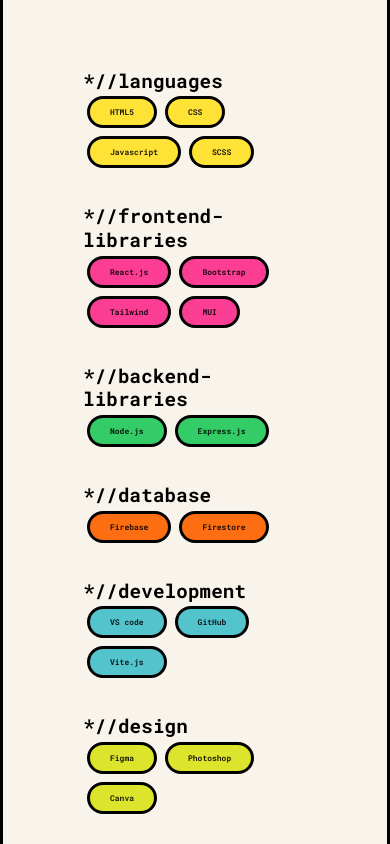
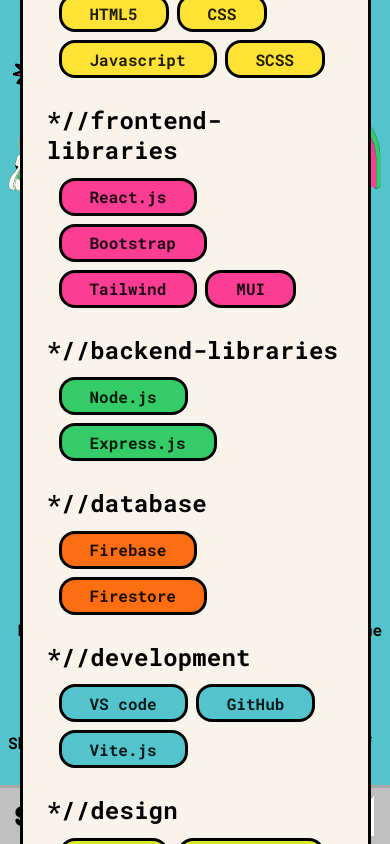
Before and after one commit to sagimartin/portfolio, a React (Vite) app in the folder Portfolio/: page / in a window 390 px wide. Both pictures are taken after a click on the element "Skills.rar". Built offline with nearby package versions, Linux system fonts and the light colour scheme; no server answers.

Commit message:
Fix Skills component style

```diff
--- a/Portfolio/src/App.css
+++ b/Portfolio/src/App.css
@@ -24,6 +24,7 @@
 }
 
 @media (max-width: 420px) {
+  /* Footer */
   .footer-container {
     padding: 0.25rem;
   }
@@ -51,4 +52,13 @@
     width: 5rem;
     height: auto;
   }
+
+  /* Skills */
+  .skills-list {
+    padding: 1.5rem;
+    gap: 1rem;
+  }
+  .chip-list {
+    padding: 0.5rem;
+  }
 }
--- a/Portfolio/src/components/skills/Skills.css
+++ b/Portfolio/src/components/skills/Skills.css
@@ -1,6 +1,7 @@
 .skills-container {
   background-color: var(--beige-color);
   margin: 0 auto;
+  max-width: 90vw;
   border: 3px solid black;
   display: flex;
   flex-direction: column;
@@ -34,7 +35,7 @@
 
 .skills-list {
   width: 100%;
-  padding: 5rem;
+  padding: 3rem;
   gap: 2rem;
   display: flex;
   flex-direction: column;
--- a/Portfolio/src/components/skills/Skills.jsx
+++ b/Portfolio/src/components/skills/Skills.jsx
@@ -55,7 +55,7 @@ export default function Skills({ onClose }) {
             </Box>
             <Box className="skills-list">
                 {Object.entries(categories).map(
-                    ([categoryName, categoryData], categoryIndex) => (<div key={categoryIndex}>
+                    ([categoryName, categoryData], categoryIndex) => (<Box key={categoryIndex}>
                         <Typography
                             variant="h4"
                             fontFamily="var(--secondary-font)"
@@ -65,7 +65,7 @@ export default function Skills({ onClose }) {
                                     color: "black",
                                 },
                                 fontSize: {
-                                    xs: '1.2rem',
+                                    xs: '1.5rem',
                                     sm: '1.7rem',
                                     md: '2rem',
                                     lg: '2.2rem',
@@ -85,22 +85,22 @@ export default function Skills({ onClose }) {
                                         sx={{
                                             backgroundColor: categoryData.color,
                                             border: "3px solid black",
-                                            padding: ".5rem",
+                                            padding: "1rem",
                                             fontFamily: "var(--secondary-font)",
                                             fontWeight: "600",
                                             fontSize: {
-                                                xs: '.5rem',
-                                                sm: '.6rem',
-                                                md: '.8rem',
-                                                lg: '1rem',
-                                                xl: '1.1rem',
+                                                xs: '1rem',
+                                                sm: '1.2rem',
+                                                md: '1.6rem',
+                                                lg: '1.8rem',
+                                                xl: '1.8rem',
                                             },
                                         }}
                                     />
                                 </ListItem>
                             ))}
                         </Box>
-                    </div>
+                    </Box>
                     ))}
             </Box>
         </Box>
```
